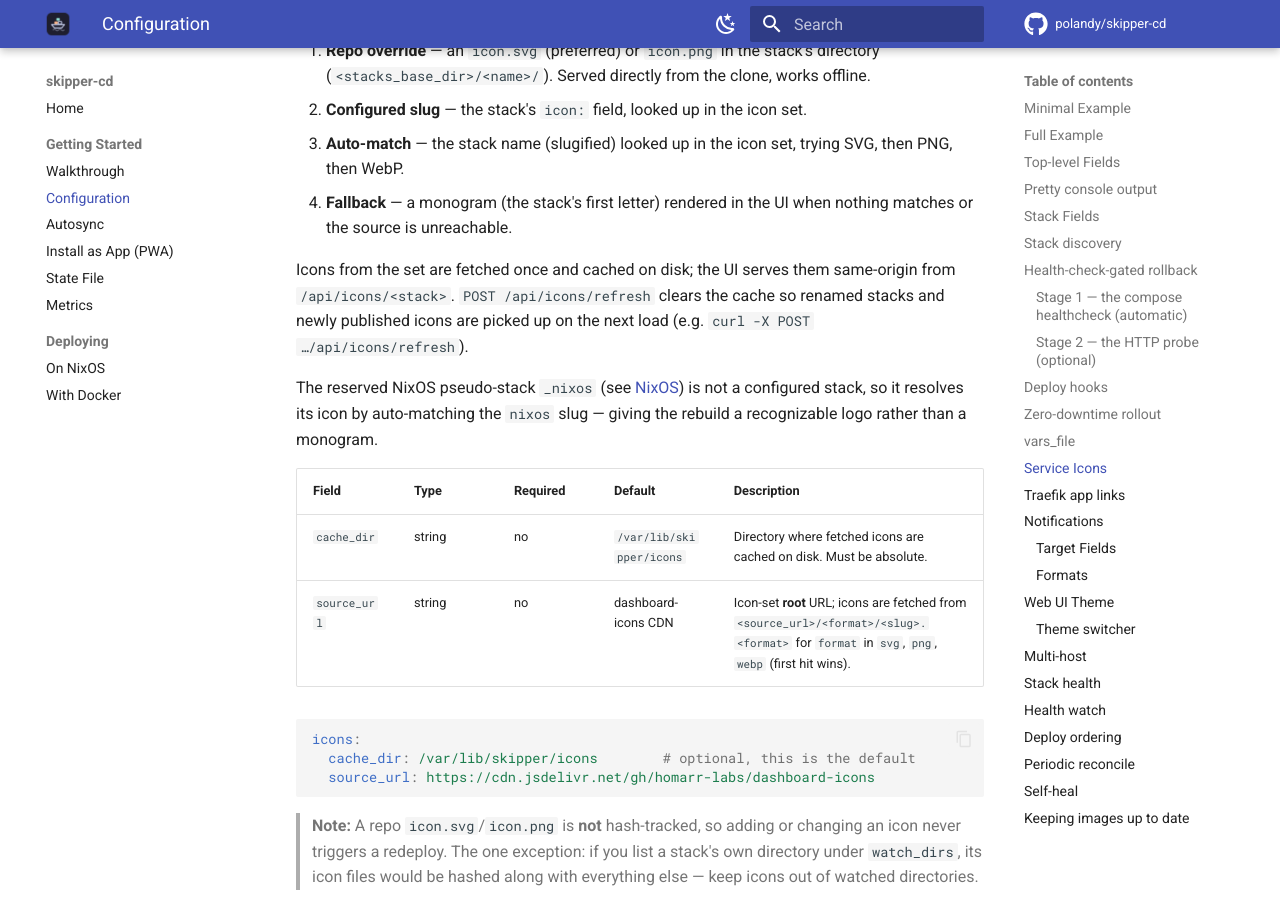
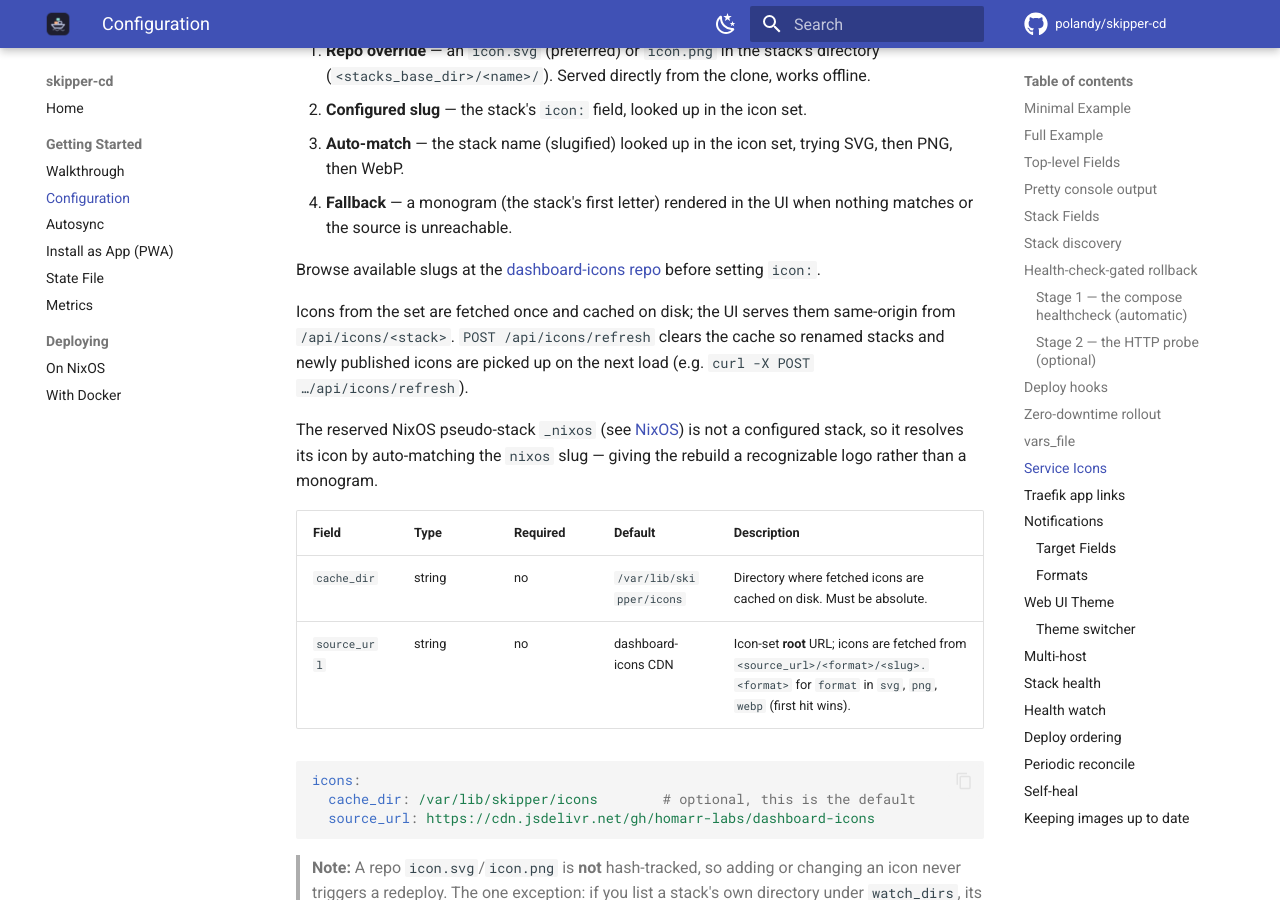
Before and after one commit to polandy/skipper-cd, an MkDocs documentation site: the page built from docs/configuration.md, in a window 1280 px wide and 900 px high, scrolled down 14566 px. Built offline with MkDocs 1.6.1 and Material for MkDocs 9.7.7, drawn with Linux system fonts in a browser that asks for light colours; comment, search, counter and statistics services are not loaded.

Commit message:
docs: link to dashboard-icons repo for browsing service icon slugs (#177)

```diff
--- a/docs/configuration.md
+++ b/docs/configuration.md
@@ -303,6 +303,8 @@ When the web UI is enabled, each stack shows an icon in the deploy table for at-
 3. **Auto-match** — the stack name (slugified) looked up in the icon set, trying SVG, then PNG, then WebP.
 4. **Fallback** — a monogram (the stack's first letter) rendered in the UI when nothing matches or the source is unreachable.
 
+Browse available slugs at the [dashboard-icons repo](https://github.com/homarr-labs/dashboard-icons) before setting `icon:`.
+
 Icons from the set are fetched once and cached on disk; the UI serves them same-origin from `/api/icons/<stack>`. `POST /api/icons/refresh` clears the cache so renamed stacks and newly published icons are picked up on the next load (e.g. `curl -X POST …/api/icons/refresh`).
 
 The reserved NixOS pseudo-stack `_nixos` (see [NixOS](nixos.md)) is not a configured stack, so it resolves its icon by auto-matching the `nixos` slug — giving the rebuild a recognizable logo rather than a monogram.
```
